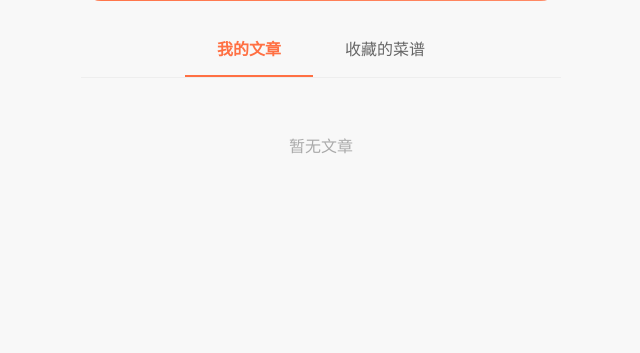
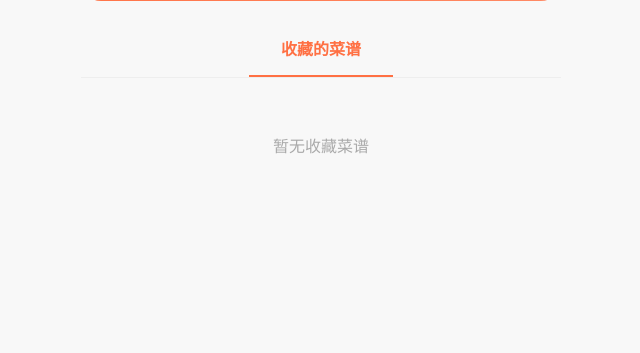
Before and after one commit to xu-Fencer/cookgle, a Flask app: template backend/templates/profile.html in a window 1280 px wide. Shown: the part 147-500 px from the top of the page, without its empty margins (319-959 px from the left). Run offline with Flask 3, Linux system fonts and the light colour scheme; the template is opened without the code that fills it, so the values that code supplies are empty.

Commit message:
删除了不存在的功能

```diff
--- a/backend/templates/profile.html
+++ b/backend/templates/profile.html
@@ -111,10 +111,10 @@
             <div class="profile-uid">UID: {{ user.id }}</div>
         </div>
         <div class="profile-tabs">
-            <div class="profile-tab active" data-tab="articles">我的文章</div>
-            <div class="profile-tab" data-tab="collections">收藏的菜谱</div>
+            <!-- <div class="profile-tab active" data-tab="articles">我的文章</div> -->
+            <div class="profile-tab active" data-tab="collections">收藏的菜谱</div>
         </div>
-        <div class="tab-pane active" id="articles">
+        <div class="tab-pane" id="articles">
             {% if articles %}
                 {% for article in articles %}
                 <div class="article-item">
@@ -132,7 +132,7 @@
                 <div style="color:#aaa;text-align:center;padding:32px 0;">暂无文章</div>
             {% endif %}
         </div>
-        <div class="tab-pane" id="collections">
+        <div class="tab-pane active" id="collections">
             {% if collections %}
                 {% for recipe in collections %}
                 <div class="collection-item">
```
